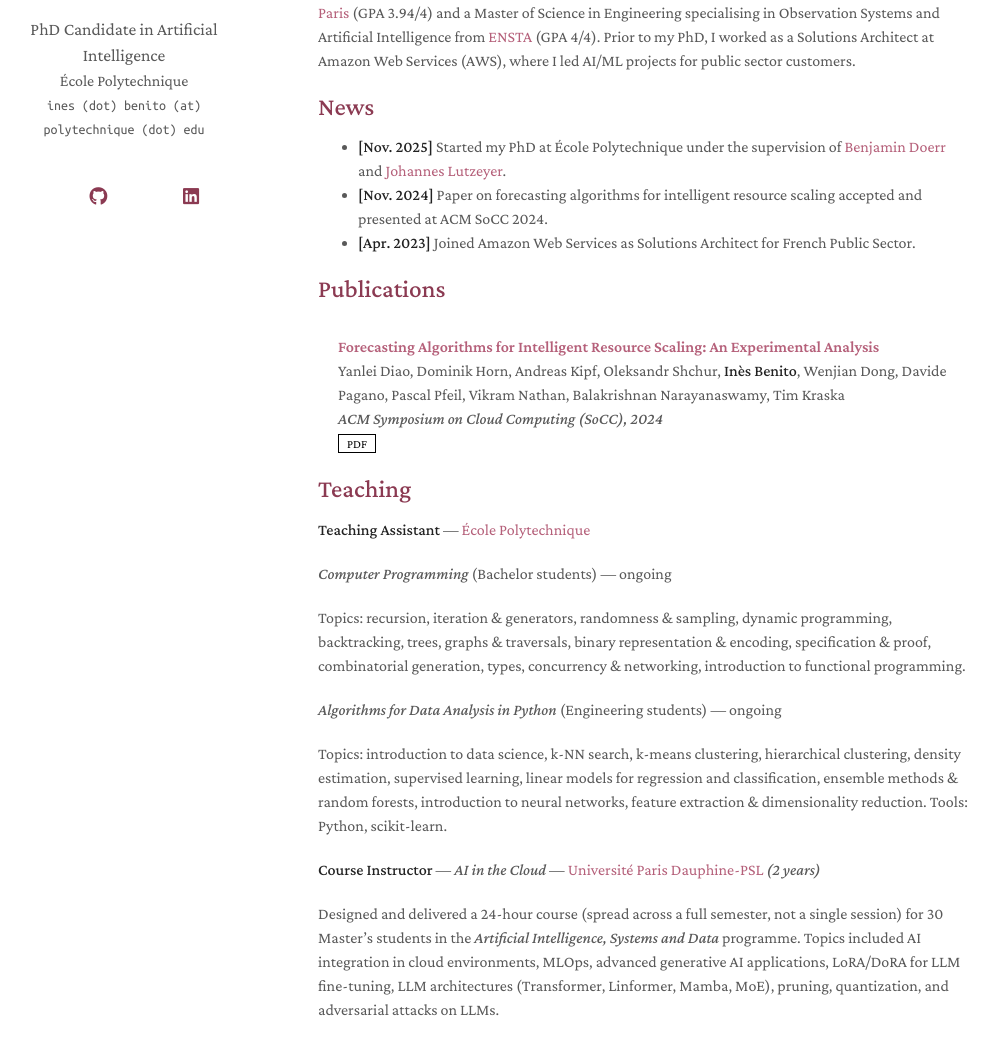
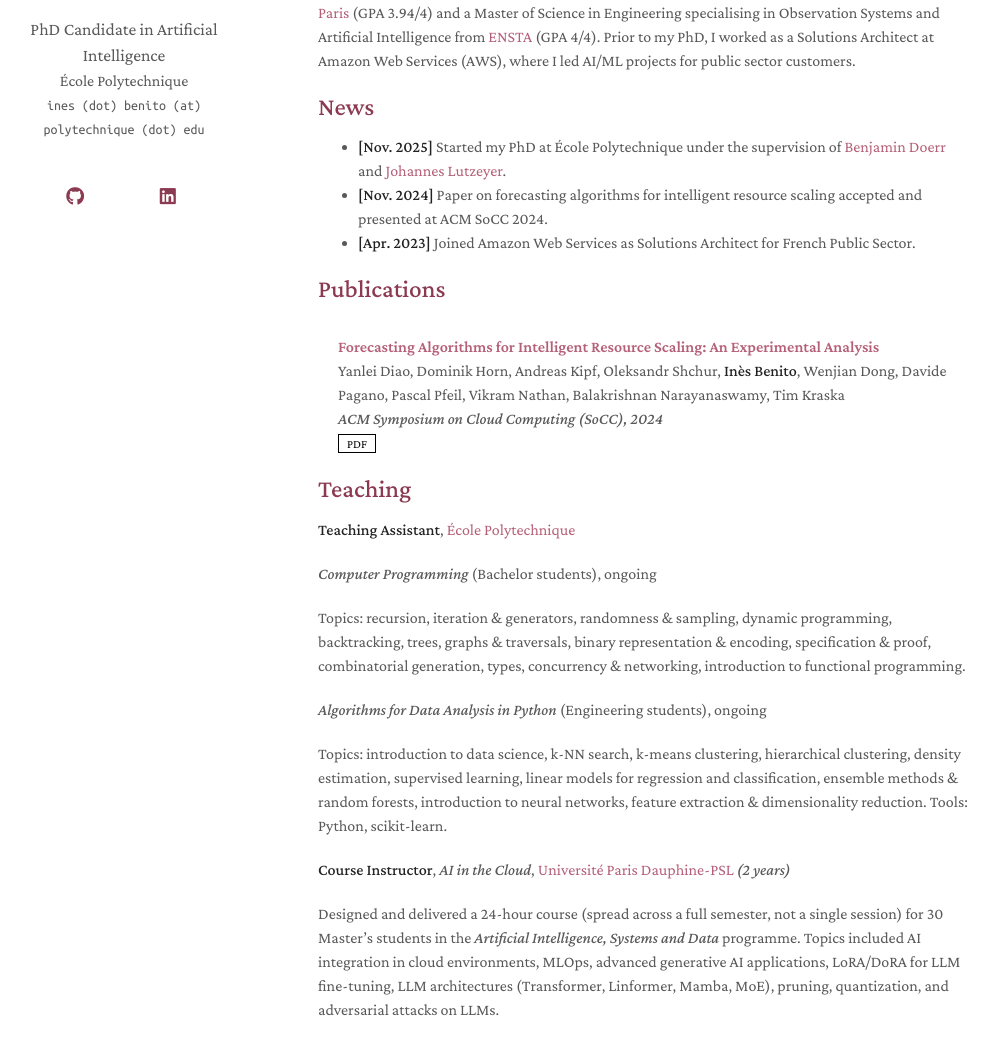
Before and after one commit to Hypatia-II/inesbenito, a Jekyll site: the page built from index.md, in a window 1280 px wide and 1316 px high. Shown: the part 224-1279 px from the top of the window, without its empty margins (152-1150 px from the left). Built offline with Jekyll 4.4.1, drawn with Linux system fonts in a browser that asks for light colours; a style sheet for code colours, icons or effects is not loaded.

Commit message:
comment out CV icon link

```diff
--- a/_layouts/default.html
+++ b/_layouts/default.html
@@ -35,9 +35,9 @@
 
         <br><br>
         <div class="social-icons">
-          <a style="margin: 0 5px 0 0" href="{{ '/assets/files/cv.pdf' | relative_url }}" target="_blank">
+          <!-- <a style="margin: 0 5px 0 0" href="{{ '/assets/files/cv.pdf' | relative_url }}" target="_blank">
             <i class="ai ai-cv" style="font-size:1.3rem;"></i>
-          </a>
+          </a> -->
           <a style="margin: 0 5px 0 0" href="https://github.com/Hypatia-II" target="_blank">
             <i class="fab fa-github"></i>
           </a>
--- a/index.md
+++ b/index.md
@@ -39,16 +39,16 @@ Previously, I obtained a Master of Science in Data Science for Business from [É
 
 ## Teaching
 
-**Teaching Assistant** — [École Polytechnique](https://www.polytechnique.edu/){:target="_blank"}
+**Teaching Assistant**, [École Polytechnique](https://www.polytechnique.edu/){:target="_blank"}
 
-*Computer Programming* (Bachelor students) — ongoing
+*Computer Programming* (Bachelor students), ongoing
 
 Topics: recursion, iteration & generators, randomness & sampling, dynamic programming, backtracking, trees, graphs & traversals, binary representation & encoding, specification & proof, combinatorial generation, types, concurrency & networking, introduction to functional programming.
 
-*Algorithms for Data Analysis in Python* (Engineering students) — ongoing
+*Algorithms for Data Analysis in Python* (Engineering students), ongoing
 
 Topics: introduction to data science, k-NN search, k-means clustering, hierarchical clustering, density estimation, supervised learning, linear models for regression and classification, ensemble methods & random forests, introduction to neural networks, feature extraction & dimensionality reduction. Tools: Python, scikit-learn.
 
-**Course Instructor** — *AI in the Cloud* — [Université Paris Dauphine-PSL](https://www.dauphine.psl.eu/){:target="_blank"} *(2 years)*
+**Course Instructor**, *AI in the Cloud*, [Université Paris Dauphine-PSL](https://www.dauphine.psl.eu/){:target="_blank"} *(2 years)*
 
 Designed and delivered a 24-hour course (spread across a full semester, not a single session) for 30 Master's students in the *Artificial Intelligence, Systems and Data* programme. Topics included AI integration in cloud environments, MLOps, advanced generative AI applications, LoRA/DoRA for LLM fine-tuning, LLM architectures (Transformer, Linformer, Mamba, MoE), pruning, quantization, and adversarial attacks on LLMs.
```
Also changed, not shown: 2 other files.
